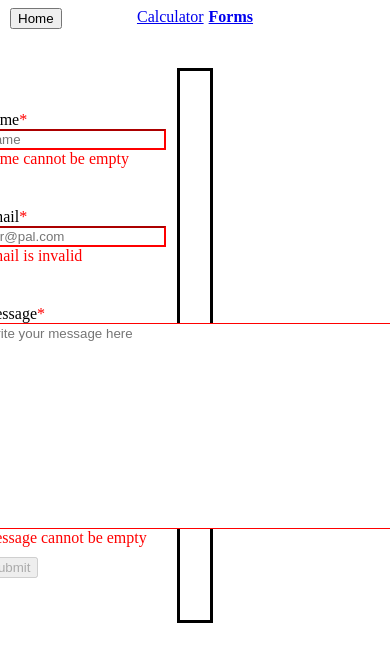
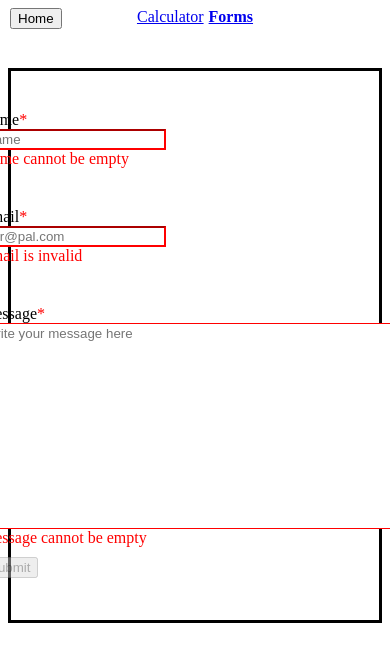
Before and after one commit to haruixu/idatt2105, a Vue app in the folder øving3/calculator-v2/: page /forms in a window 390 px wide. Shown: the top 662 px of the page. Built offline with nearby package versions, Linux system fonts and the light colour scheme.

Commit message:
Made forms responsive

```diff
--- a/øving3/calculator-v2/src/components/Field.vue
+++ b/øving3/calculator-v2/src/components/Field.vue
@@ -10,7 +10,7 @@ const props = defineProps({
   id: String,
   label: String,
   required: Boolean,
-  hasError: String,
+  hasError: Boolean,
   errorMsg: String,
   help: String,
 });
--- a/øving3/calculator-v2/src/components/TextArea.vue
+++ b/øving3/calculator-v2/src/components/TextArea.vue
@@ -29,6 +29,14 @@ const field = inject("field", props);
   border-color: red;
 }
 
+@media (max-width: 480px){
+  textarea {
+    font-family: "Arial",serif;
+    width: 10vh;
+    height: 200px;
+  }
+}
+
 textarea {
   font-family: "Arial",serif;
   width: 50vh;
--- a/øving3/calculator-v2/src/views/FormsView.vue
+++ b/øving3/calculator-v2/src/views/FormsView.vue
@@ -12,10 +12,16 @@
     margin: 5vh 20vh 5vh 20vh;
     padding-bottom: 5vh;
   }
+
+  @media (max-width: 481px) {
+    .container {
+      margin: 5vh 0vh 5vh 0vh;
+
+    }
+  }
 </style>
 
 
 <script setup lang="ts">
 import SimpleForm from "@/components/SimpleForm.vue";
-
 </script>
```
